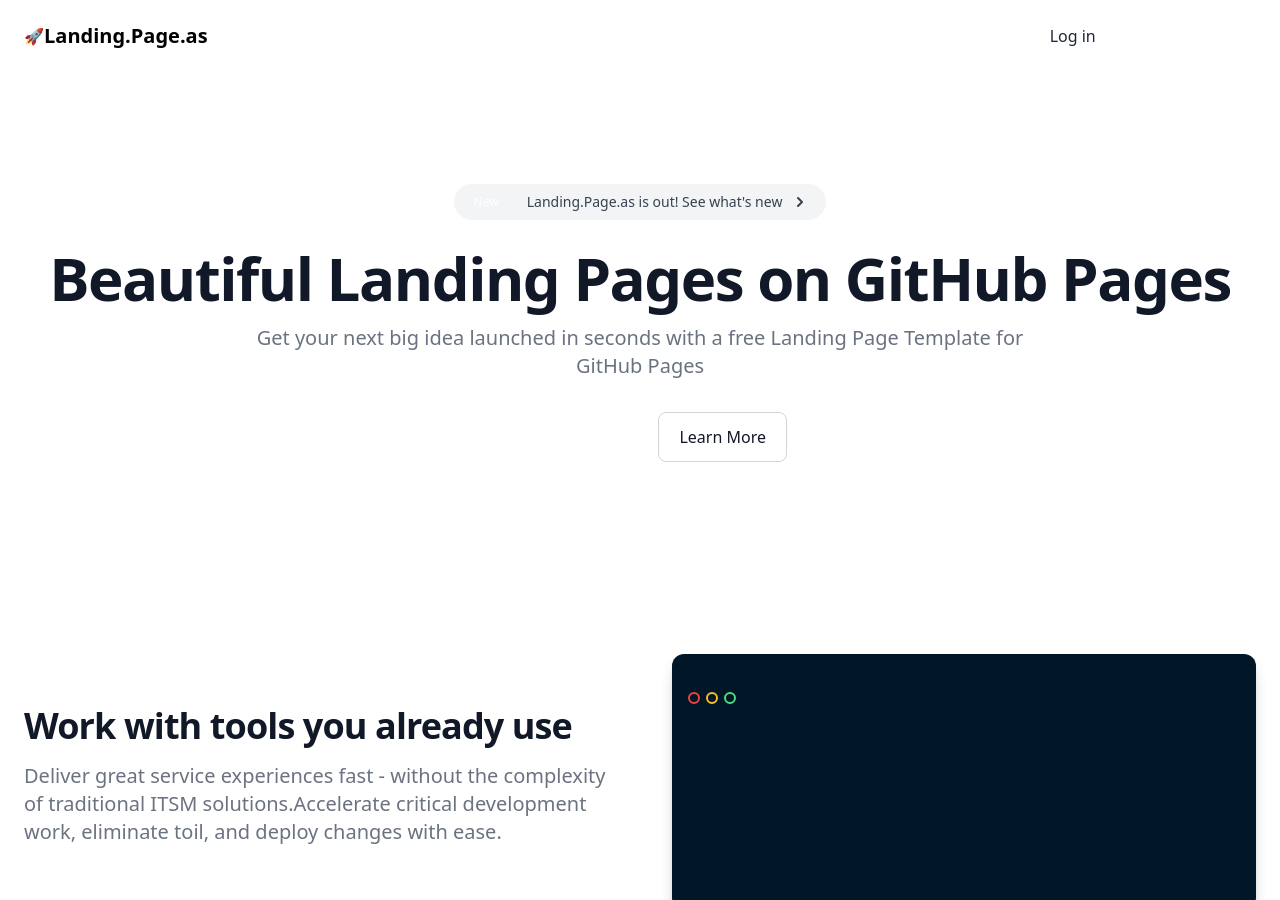
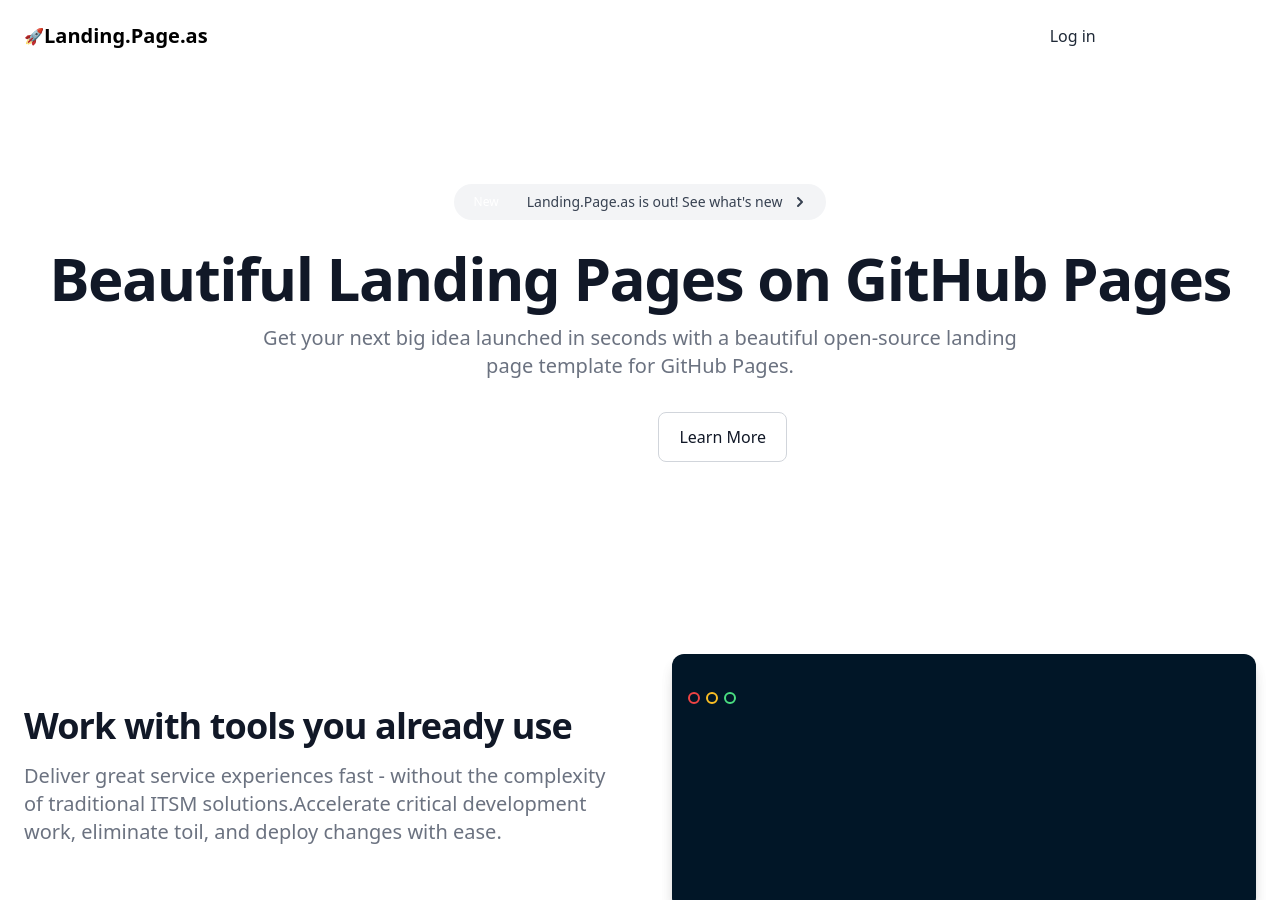
Before and after one commit to nathanclevenger/landing, a Jekyll site: the page built from README.md, in a window 1280 px wide and 900 px high. Built offline with Jekyll 4.4.1, drawn with Linux system fonts in a browser that asks for light colours; nearby versions of some CDN libraries; our own code applies the rules of GitHub Pages for plain Markdown files.

Commit message:
Update _config.yaml

```diff
--- a/_config.yaml
+++ b/_config.yaml
@@ -2,7 +2,7 @@ remote_theme: nathanclevenger/landing
 
 name: Landing.Page.as
 title: Beautiful Landing Pages on GitHub Pages
-description: Get your next big idea launched in seconds with a free Landing Page Template for GitHub Pages
+description: Get your next big idea launched in seconds with a beautiful open-source landing page template for GitHub Pages.
 icon: 🚀
 theme:
   color: indigo
```
